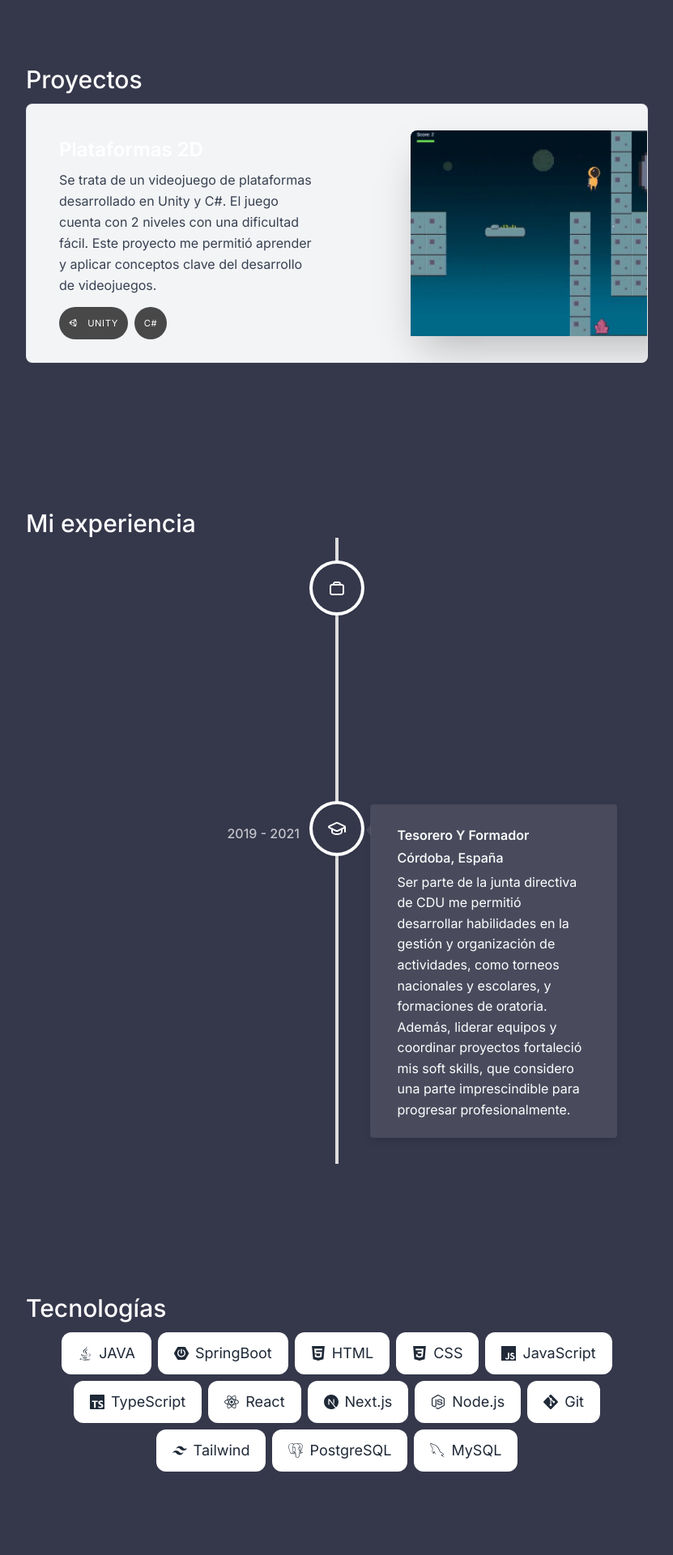
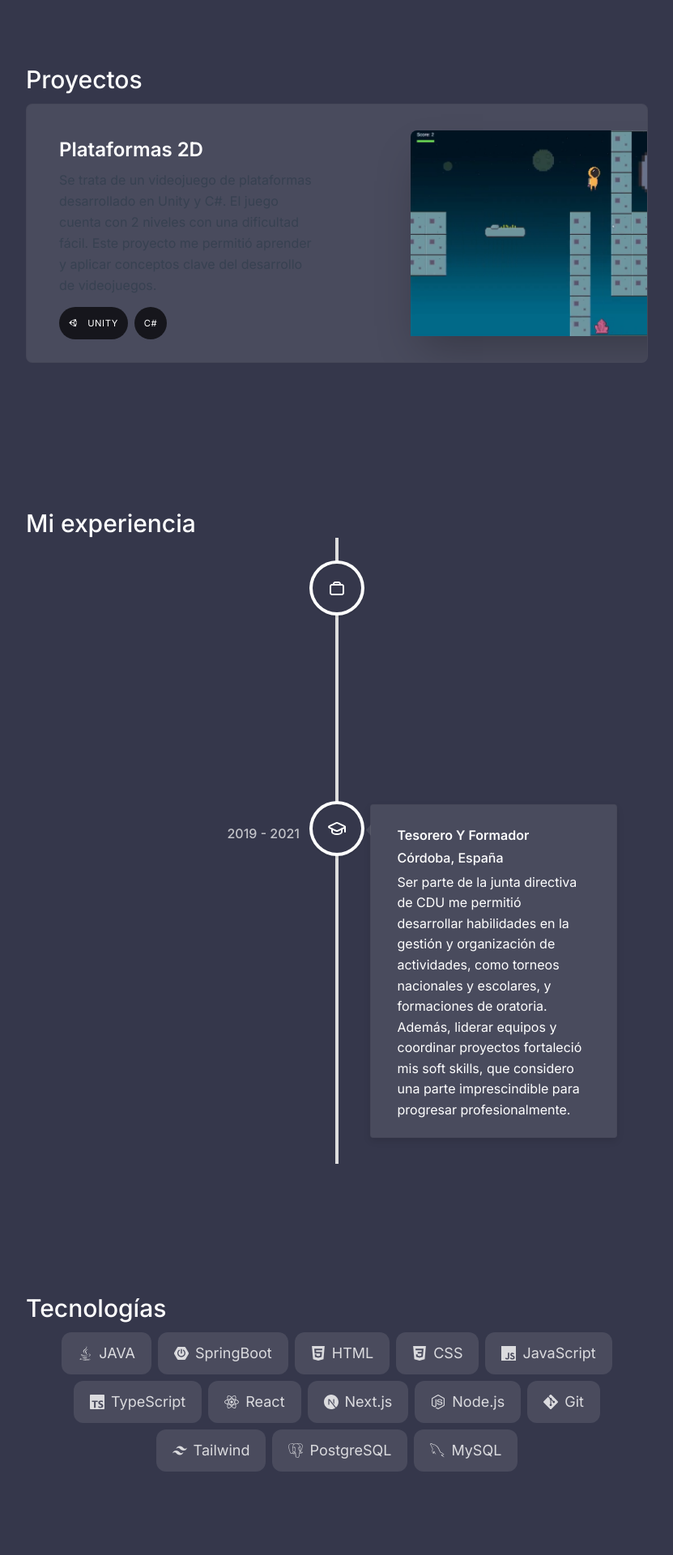
Before and after one commit to juanmariiaa/portfolio, a Next.js app: page / in a window 1280 px wide. Shown: the part 1140-3060 px from the top of the page at 81% size, without its empty margins (224-1055 px from the left). Built offline with nearby package versions, Linux system fonts and the light colour scheme.

Commit message:
Corrección bg

```diff
--- a/components/projects.tsx
+++ b/components/projects.tsx
@@ -41,22 +41,20 @@ type ProjectProps = (typeof projectsData)[number];
 function Project({ title, description, tags, imageUrl }: ProjectProps) {
   return (
     <section
-      className="bg-gray-100 max-w-screen-lg border border-black/5
-     rounded-lg overflow-hidden sm:pr-8 relative sm:h-[20rem] hover:bg-gray-200
-      transition sm:group-even:pl-8 dark:text-white dark:bg-white/10
-         dark:hover:bg-white/20 mb-5"
+      className="max-w-screen-lg border border-black/5
+     rounded-lg overflow-hidden sm:pr-8 relative sm:h-[20rem]
+      transition sm:group-even:pl-8 text-white bg-white/10
+         hover:bg-white/20 mb-5"
     >
       <div className="pt-4 pb-7 px-5 sm:pl-10 sm:pr-2 sm:pt-10 sm:max-w-[50%] flex flex-col h-full sm:group-even:ml-[18rem]">
         <h3 className="text-2xl font-semibold">{title}</h3>
-        <p className="mt-2 leading-relaxed text-gray-700 dark:text-white/70">
-          {description}
-        </p>
+        <p className="mt-2 leading-relaxed text-gray-700 ">{description}</p>
         <ul className="flex flex-wrap mt-4 gap-2 sm:mt-auto">
           {tags.map((tag, index) => {
             const IconComponent = tag.icon;
             return (
               <li
-                className="bg-black/[0.7] px-3 py-1 text-[0.7rem] uppercase tracking-wider text-white rounded-full dark:text-white/70 flex items-center space-x-2"
+                className="bg-black/[0.7] px-3 py-1 text-[0.7rem] uppercase tracking-wider text-white rounded-full flex items-center space-x-2"
                 key={index}
               >
                 {IconComponent && <IconComponent className="mr-1" />}
--- a/components/tecnologies.tsx
+++ b/components/tecnologies.tsx
@@ -44,7 +44,7 @@ export default function Tecnologies() {
           const IconComponent = skill.icon;
           return (
             <motion.li
-              className="bg-white borderBlack rounded-xl px-5 py-3 dark:bg-white/10 dark:text-white/80 flex items-center space-x-2"
+              className=" borderBlack rounded-xl px-5 py-3 bg-white/10 text-white/80 flex items-center space-x-2"
               key={index}
               variants={fadeInAnimationVariants}
               initial="initial"
```
